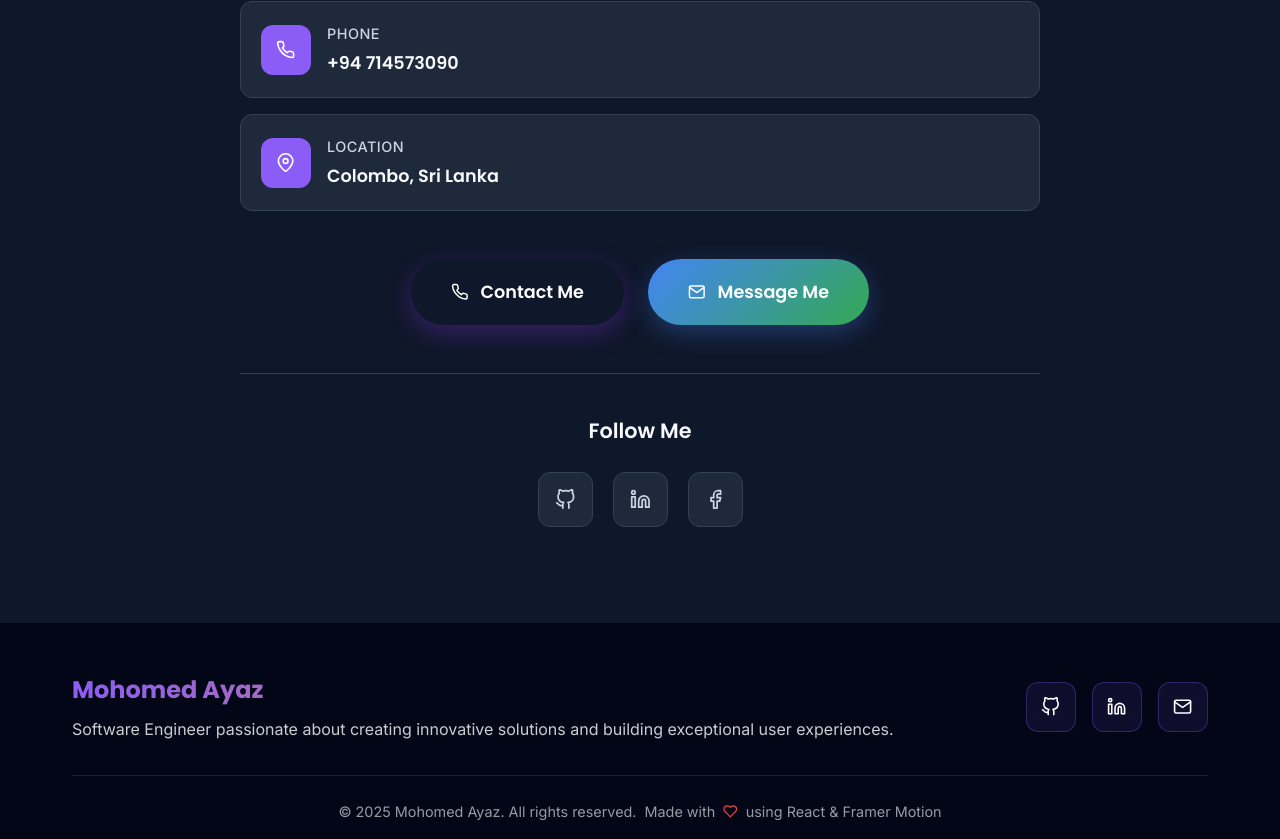
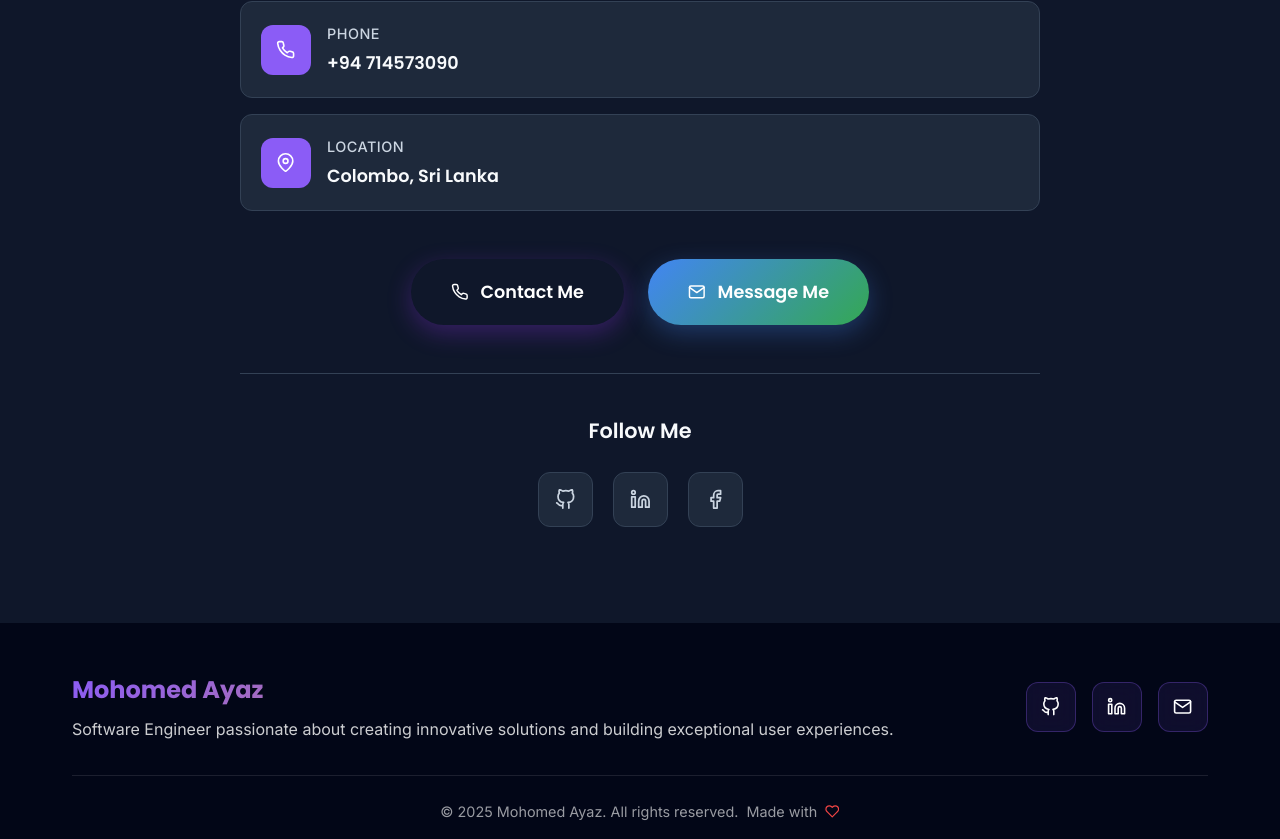
Before and after one commit to Ayazmax/my-portfolio, a React (Create React App) app: page / in a window 1280 px wide. Shown: the part 8034-8873 px from the top of the page. Built offline with nearby package versions, Linux system fonts and the light colour scheme.

Commit message:
removed framer motion thing

```diff
--- a/src/components/Footer.js
+++ b/src/components/Footer.js
@@ -172,7 +172,6 @@ const Footer = () => {
             >
               <FiHeart />
             </HeartIcon>
-            <span>using React & Framer Motion</span>
           </Copyright>
         </FooterBottom>
       </Container>
```
